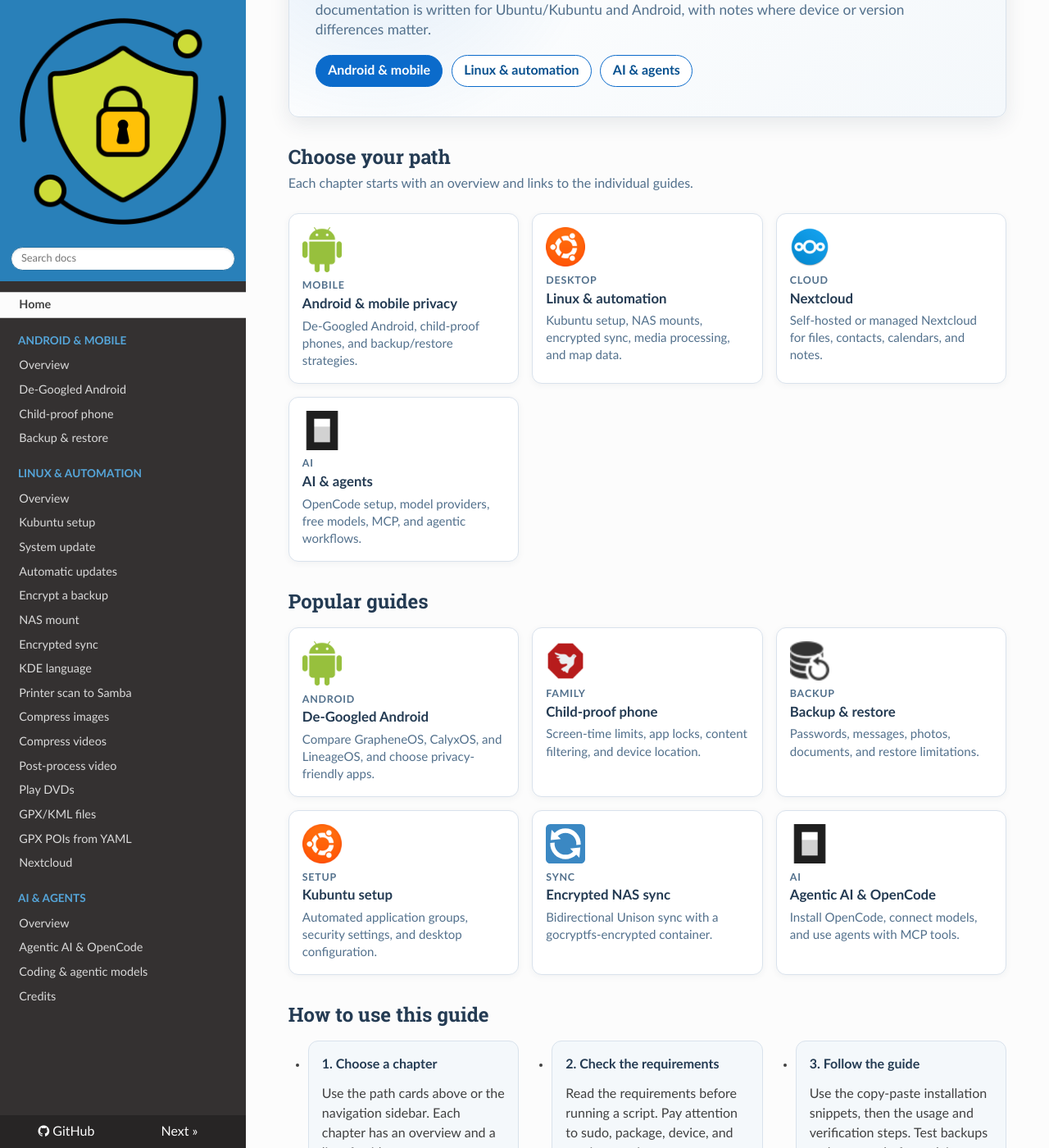
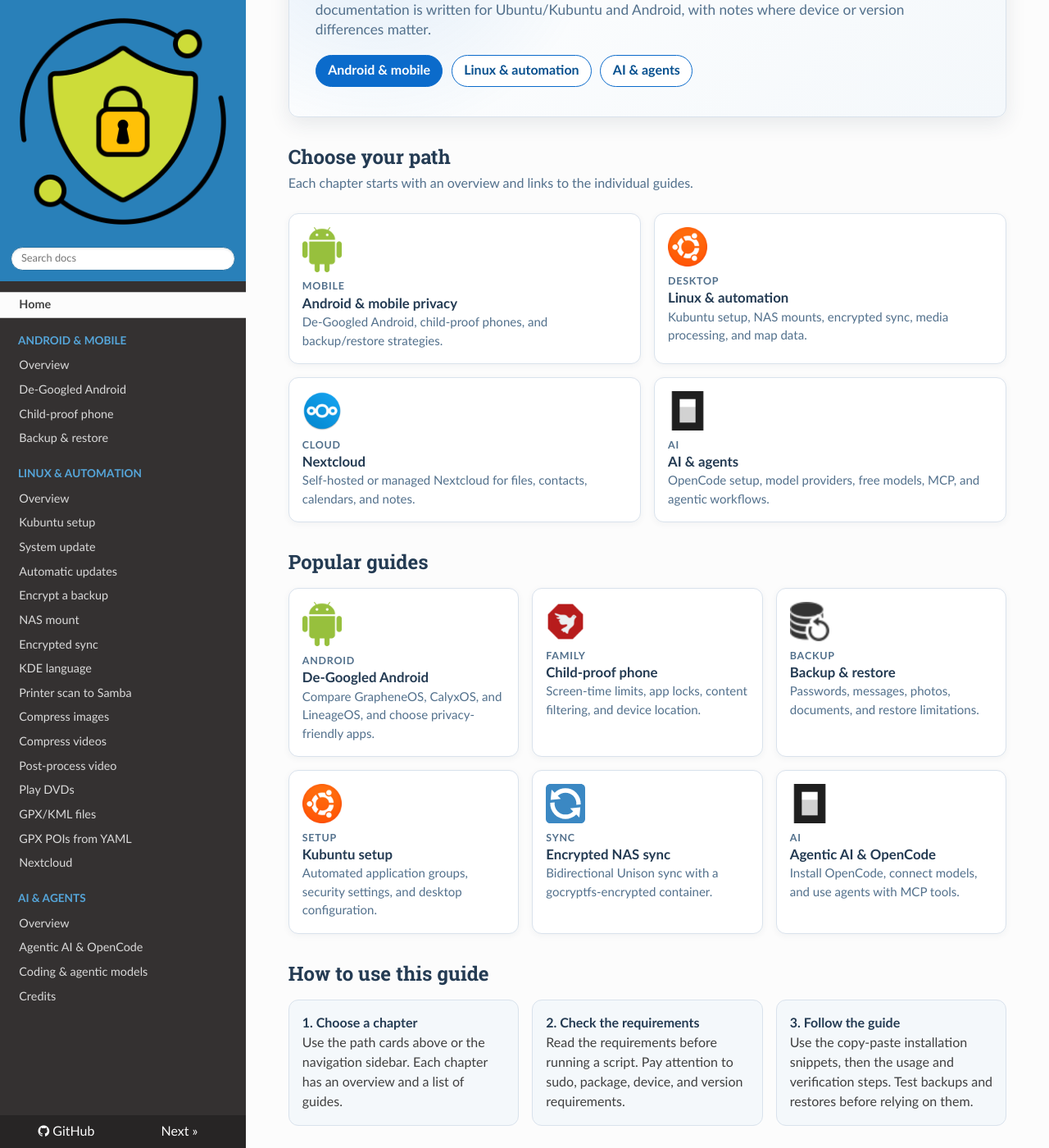
Before and after one commit to pamagister/Digital-Security-Ops-Mastery, an MkDocs documentation site: the page built from docs/index.md, in a window 1280 px wide and 1400 px high, scrolled down 265 px. Shown: the whole window at 82% size. Built offline with MkDocs 1.6.1, drawn with Linux system fonts in a browser that asks for light colours; nearby versions of some CDN libraries.

Commit message:
Docs: formatting

```diff
--- a/docs/_static/css/custom.css
+++ b/docs/_static/css/custom.css
@@ -43,8 +43,18 @@
 .dsom-actions {
     display: flex;
     flex-wrap: wrap;
+    align-items: flex-start;
     gap: 0.65rem;
     margin-top: 1.1rem;
+}
+
+/* Paragraph wrappers keep the buttons separated when the HTML is rendered
+   without this stylesheet, for example on GitHub. */
+.dsom-hero .dsom-actions p {
+    max-width: none;
+    margin: 0;
+    color: inherit;
+    font-size: inherit;
 }
 
 .dsom-button {
@@ -90,10 +100,14 @@
     margin: 1rem 0 2rem;
 }
 
+/* Two wide cards per row for the four chapter paths. */
+.dsom-grid-paths {
+    grid-template-columns: repeat(2, minmax(0, 1fr));
+}
+
 .dsom-card {
-    display: flex;
-    flex-direction: column;
-    gap: 0.35rem;
+    position: relative;
+    display: block;
     min-height: 100%;
     padding: 1rem;
     border: 1px solid var(--dsom-line);
@@ -101,12 +115,13 @@
     color: var(--dsom-ink) !important;
     background: var(--dsom-panel);
     box-shadow: 0 2px 8px rgba(36, 59, 83, 0.05);
+    line-height: 1.4;
     text-decoration: none !important;
     transition: transform 120ms ease, box-shadow 120ms ease, border-color 120ms ease;
 }
 
 .dsom-card:hover,
-.dsom-card:focus {
+.dsom-card:focus-within {
     transform: translateY(-2px);
     border-color: var(--dsom-accent);
     box-shadow: var(--dsom-shadow);
@@ -116,8 +131,29 @@
 .dsom-card img {
     width: 48px;
     height: 48px;
-    margin-bottom: 0.25rem;
+    margin-bottom: 0.35rem;
     object-fit: contain;
+    vertical-align: middle;
+}
+
+/* Make the whole card clickable through the title link, so the markup also
+   stays readable when the stylesheet is unavailable. */
+.dsom-card a,
+.dsom-card a:visited {
+    color: inherit;
+    text-decoration: none;
+}
+
+.dsom-card a::after {
+    content: "";
+    position: absolute;
+    inset: 0;
+    border-radius: inherit;
+}
+
+.dsom-card a:focus-visible::after {
+    outline: 2px solid var(--dsom-accent);
+    outline-offset: -2px;
 }
 
 .dsom-card .dsom-kicker {
@@ -146,19 +182,18 @@
     gap: 1rem;
     margin: 1rem 0 2rem;
     padding: 0;
-    list-style: none;
 }
 
-.dsom-steps li {
+.dsom-steps p {
+    margin: 0;
     padding: 1rem;
     border: 1px solid var(--dsom-line);
     border-radius: var(--dsom-radius);
     background: var(--dsom-soft);
+    line-height: 1.5;
 }
 
 .dsom-steps strong {
-    display: block;
-    margin-bottom: 0.3rem;
     color: var(--dsom-ink);
 }
 
@@ -181,6 +216,15 @@
     margin-top: 1.5rem;
 }
 
+.dsom-footer-links p {
+    margin: 0;
+}
+
+.dsom-footer-links img {
+    vertical-align: text-bottom;
+    margin-right: 0.3rem;
+}
+
 @media (max-width: 640px) {
     .dsom-hero {
         padding: 1.4rem 1.1rem;
@@ -191,6 +235,7 @@
     }
 
     .dsom-grid,
+    .dsom-grid-paths,
     .dsom-steps {
         grid-template-columns: 1fr;
     }
--- a/docs/index.md
+++ b/docs/index.md
@@ -3,9 +3,9 @@
   <p>Practical guides for secure, privacy-conscious PC and smartphone setups: Android without Google, child-safe devices, Nextcloud, Linux automation, encrypted backups, and AI agents.</p>
   <p>Choose a path below, check the requirements, and follow the installation and usage instructions. The documentation is written for Ubuntu/Kubuntu and Android, with notes where device or version differences matter.</p>
   <div class="dsom-actions">
-    <a class="dsom-button" href="https://digital-security-ops-mastery.readthedocs.io/en/latest/android/">Android &amp; mobile</a>
-    <a class="dsom-button dsom-button-secondary" href="https://digital-security-ops-mastery.readthedocs.io/en/latest/linux/">Linux &amp; automation</a>
-    <a class="dsom-button dsom-button-secondary" href="https://digital-security-ops-mastery.readthedocs.io/en/latest/ai/">AI &amp; agents</a>
+    <p><a class="dsom-button" href="https://digital-security-ops-mastery.readthedocs.io/en/latest/android/">Android &amp; mobile</a></p>
+    <p><a class="dsom-button dsom-button-secondary" href="https://digital-security-ops-mastery.readthedocs.io/en/latest/linux/">Linux &amp; automation</a></p>
+    <p><a class="dsom-button dsom-button-secondary" href="https://digital-security-ops-mastery.readthedocs.io/en/latest/ai/">AI &amp; agents</a></p>
   </div>
 </div>
 
@@ -14,34 +14,31 @@
   <p>Each chapter starts with an overview and links to the individual guides.</p>
 </div>
 
-<div class="dsom-grid">
-  <a class="dsom-card" href="https://digital-security-ops-mastery.readthedocs.io/en/latest/android/">
-    <img src="_static/img/android.png" alt="" width="48" height="48">
-    <span class="dsom-kicker">Mobile</span>
-    <strong>Android &amp; mobile privacy</strong>
+<div class="dsom-grid dsom-grid-paths">
+  <div class="dsom-card">
+    <img src="_static/img/android.png" alt="" width="48" height="48"><br>
+    <span class="dsom-kicker">Mobile</span><br>
+    <strong><a href="https://digital-security-ops-mastery.readthedocs.io/en/latest/android/">Android &amp; mobile privacy</a></strong><br>
     <span>De-Googled Android, child-proof phones, and backup/restore strategies.</span>
-  </a>
-
-  <a class="dsom-card" href="https://digital-security-ops-mastery.readthedocs.io/en/latest/linux/">
-    <img src="_static/img/ubuntu.png" alt="" width="48" height="48">
-    <span class="dsom-kicker">Desktop</span>
-    <strong>Linux &amp; automation</strong>
+  </div>
+  <div class="dsom-card">
+    <img src="_static/img/ubuntu.png" alt="" width="48" height="48"><br>
+    <span class="dsom-kicker">Desktop</span><br>
+    <strong><a href="https://digital-security-ops-mastery.readthedocs.io/en/latest/linux/">Linux &amp; automation</a></strong><br>
     <span>Kubuntu setup, NAS mounts, encrypted sync, media processing, and map data.</span>
-  </a>
-
-  <a class="dsom-card" href="https://digital-security-ops-mastery.readthedocs.io/en/latest/nextcloud/">
-    <img src="_static/img/nextcloud.png" alt="" width="48" height="48">
-    <span class="dsom-kicker">Cloud</span>
-    <strong>Nextcloud</strong>
+  </div>
+  <div class="dsom-card">
+    <img src="_static/img/nextcloud.png" alt="" width="48" height="48"><br>
+    <span class="dsom-kicker">Cloud</span><br>
+    <strong><a href="https://digital-security-ops-mastery.readthedocs.io/en/latest/nextcloud/">Nextcloud</a></strong><br>
     <span>Self-hosted or managed Nextcloud for files, contacts, calendars, and notes.</span>
-  </a>
-
-  <a class="dsom-card" href="https://digital-security-ops-mastery.readthedocs.io/en/latest/ai/">
-    <img src="_static/img/opencode.png" alt="" width="48" height="48">
-    <span class="dsom-kicker">AI</span>
-    <strong>AI &amp; agents</strong>
+  </div>
+  <div class="dsom-card">
+    <img src="_static/img/opencode.png" alt="" width="48" height="48"><br>
+    <span class="dsom-kicker">AI</span><br>
+    <strong><a href="https://digital-security-ops-mastery.readthedocs.io/en/latest/ai/">AI &amp; agents</a></strong><br>
     <span>OpenCode setup, model providers, free models, MCP, and agentic workflows.</span>
-  </a>
+  </div>
 </div>
 
 <div class="dsom-section">
@@ -49,65 +46,60 @@
 </div>
 
 <div class="dsom-grid">
-  <a class="dsom-card" href="https://digital-security-ops-mastery.readthedocs.io/en/latest/android/de-googled-android/">
-    <img src="_static/img/android.png" alt="" width="48" height="48">
-    <span class="dsom-kicker">Android</span>
-    <strong>De-Googled Android</strong>
+  <div class="dsom-card">
+    <img src="_static/img/android.png" alt="" width="48" height="48"><br>
+    <span class="dsom-kicker">Android</span><br>
+    <strong><a href="https://digital-security-ops-mastery.readthedocs.io/en/latest/android/de-googled-android/">De-Googled Android</a></strong><br>
     <span>Compare GrapheneOS, CalyxOS, and LineageOS, and choose privacy-friendly apps.</span>
-  </a>
-
-  <a class="dsom-card" href="https://digital-security-ops-mastery.readthedocs.io/en/latest/android/child-proof-phone/">
-    <img src="_static/img/child-proof.png" alt="" width="48" height="48">
-    <span class="dsom-kicker">Family</span>
-    <strong>Child-proof phone</strong>
+  </div>
+  <div class="dsom-card">
+    <img src="_static/img/child-proof.png" alt="" width="48" height="48"><br>
+    <span class="dsom-kicker">Family</span><br>
+    <strong><a href="https://digital-security-ops-mastery.readthedocs.io/en/latest/android/child-proof-phone/">Child-proof phone</a></strong><br>
     <span>Screen-time limits, app locks, content filtering, and device location.</span>
-  </a>
-
-  <a class="dsom-card" href="https://digital-security-ops-mastery.readthedocs.io/en/latest/android/backup-restore/">
-    <img src="_static/img/backup.png" alt="" width="48" height="48">
-    <span class="dsom-kicker">Backup</span>
-    <strong>Backup &amp; restore</strong>
+  </div>
+  <div class="dsom-card">
+    <img src="_static/img/backup.png" alt="" width="48" height="48"><br>
+    <span class="dsom-kicker">Backup</span><br>
+    <strong><a href="https://digital-security-ops-mastery.readthedocs.io/en/latest/android/backup-restore/">Backup &amp; restore</a></strong><br>
     <span>Passwords, messages, photos, documents, and restore limitations.</span>
-  </a>
-
-  <a class="dsom-card" href="https://digital-security-ops-mastery.readthedocs.io/en/latest/linux/kubuntu-setup/">
-    <img src="_static/img/ubuntu.png" alt="" width="48" height="48">
-    <span class="dsom-kicker">Setup</span>
-    <strong>Kubuntu setup</strong>
+  </div>
+  <div class="dsom-card">
+    <img src="_static/img/ubuntu.png" alt="" width="48" height="48"><br>
+    <span class="dsom-kicker">Setup</span><br>
+    <strong><a href="https://digital-security-ops-mastery.readthedocs.io/en/latest/linux/kubuntu-setup/">Kubuntu setup</a></strong><br>
     <span>Automated application groups, security settings, and desktop configuration.</span>
-  </a>
-
-  <a class="dsom-card" href="https://digital-security-ops-mastery.readthedocs.io/en/latest/linux/encrypted-sync/">
-    <img src="_static/img/icons/sync.svg" alt="" width="48" height="48">
-    <span class="dsom-kicker">Sync</span>
-    <strong>Encrypted NAS sync</strong>
+  </div>
+  <div class="dsom-card">
+    <img src="_static/img/icons/sync.svg" alt="" width="48" height="48"><br>
+    <span class="dsom-kicker">Sync</span><br>
+    <strong><a href="https://digital-security-ops-mastery.readthedocs.io/en/latest/linux/encrypted-sync/">Encrypted NAS sync</a></strong><br>
     <span>Bidirectional Unison sync with a gocryptfs-encrypted container.</span>
-  </a>
-
-  <a class="dsom-card" href="https://digital-security-ops-mastery.readthedocs.io/en/latest/ai/agentic-opencode/">
-    <img src="_static/img/opencode.png" alt="" width="48" height="48">
-    <span class="dsom-kicker">AI</span>
-    <strong>Agentic AI &amp; OpenCode</strong>
+  </div>
+  <div class="dsom-card">
+    <img src="_static/img/opencode.png" alt="" width="48" height="48"><br>
+    <span class="dsom-kicker">AI</span><br>
+    <strong><a href="https://digital-security-ops-mastery.readthedocs.io/en/latest/ai/agentic-opencode/">Agentic AI &amp; OpenCode</a></strong><br>
     <span>Install OpenCode, connect models, and use agents with MCP tools.</span>
-  </a>
+  </div>
 </div>
 
 <div class="dsom-section">
   <h2>How to use this guide</h2>
 </div>
 
-<ul class="dsom-steps">
-  <li><strong>1. Choose a chapter</strong>Use the path cards above or the navigation sidebar. Each chapter has an overview and a list of guides.</li>
-  <li><strong>2. Check the requirements</strong>Read the requirements before running a script. Pay attention to sudo, package, device, and version requirements.</li>
-  <li><strong>3. Follow the guide</strong>Use the copy-paste installation snippets, then the usage and verification steps. Test backups and restores before relying on them.</li>
-</ul>
+<div class="dsom-steps">
+  <p><strong>1. Choose a chapter</strong><br>Use the path cards above or the navigation sidebar. Each chapter has an overview and a list of guides.</p>
+  <p><strong>2. Check the requirements</strong><br>Read the requirements before running a script. Pay attention to sudo, package, device, and version requirements.</p>
+  <p><strong>3. Follow the guide</strong><br>Use the copy-paste installation snippets, then the usage and verification steps. Test backups and restores before relying on them.</p>
+</div>
 
 <div class="dsom-note">
   <strong>Safety note:</strong> Several guides change system settings, install software, mount shares, or process data in place. Review the script, keep backups, and do not run destructive commands on a device you cannot afford to lose. The guides describe intended behavior; they do not replace testing on your own hardware.
 </div>
 
 <div class="dsom-footer-links">
-  <a href="https://digital-security-ops-mastery.readthedocs.io/en/latest/credits/">Credits and licenses</a>
-  <a href="https://github.com/pamagister/Digital-Security-Ops-Mastery"><img src="_static/img/icons/github.svg" alt="" width="18" height="18" style="vertical-align:middle;margin-right:0.3rem">GitHub repository</a>
-  <a href="https://digital-security-ops-mastery.readthedocs.io/en/latest/">Read the Docs</a>
+  <p><a href="https://digital-security-ops-mastery.readthedocs.io/en/latest/credits/">Credits and licenses</a></p>
+  <p><a href="https://github.com/pamagister/Digital-Security-Ops-Mastery"><img src="_static/img/icons/github.svg" alt="" width="18" height="18"> GitHub repository</a></p>
+  <p><a href="https://digital-security-ops-mastery.readthedocs.io/en/latest/">Read the Docs</a></p>
 </div>
```
Also changed, not shown: README.md (+7 -15 lines).
